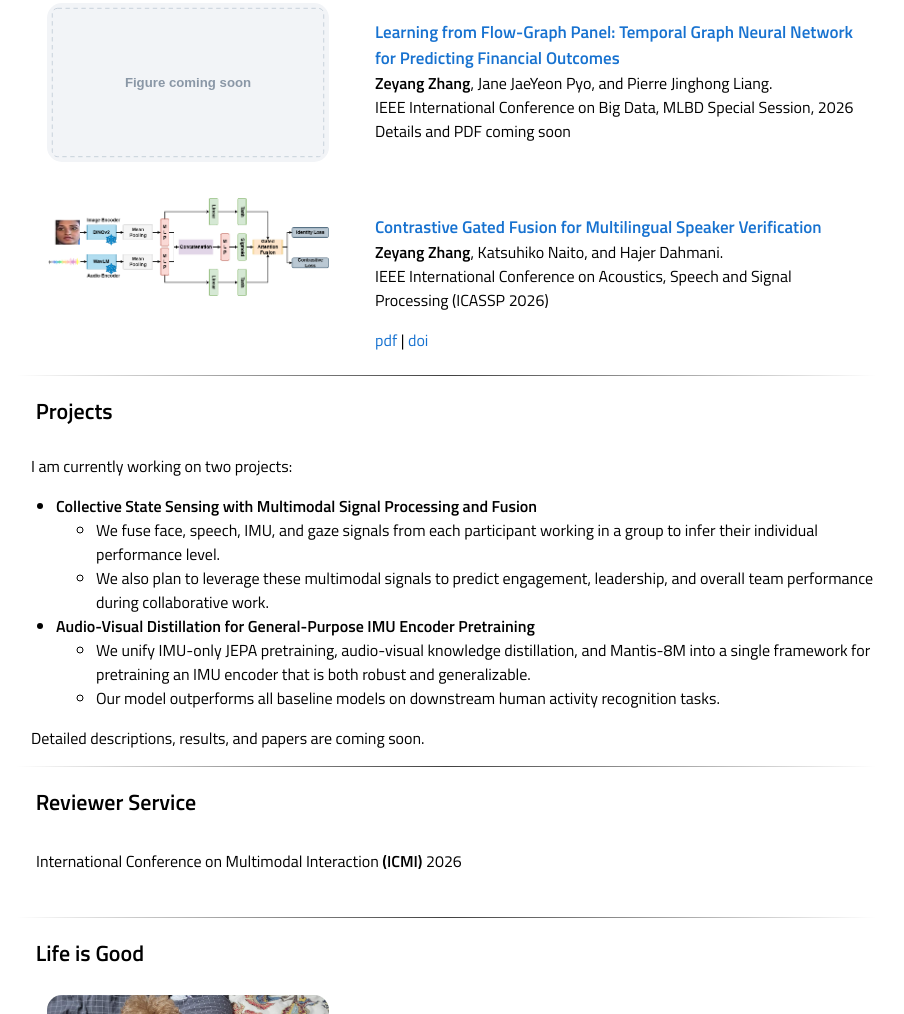
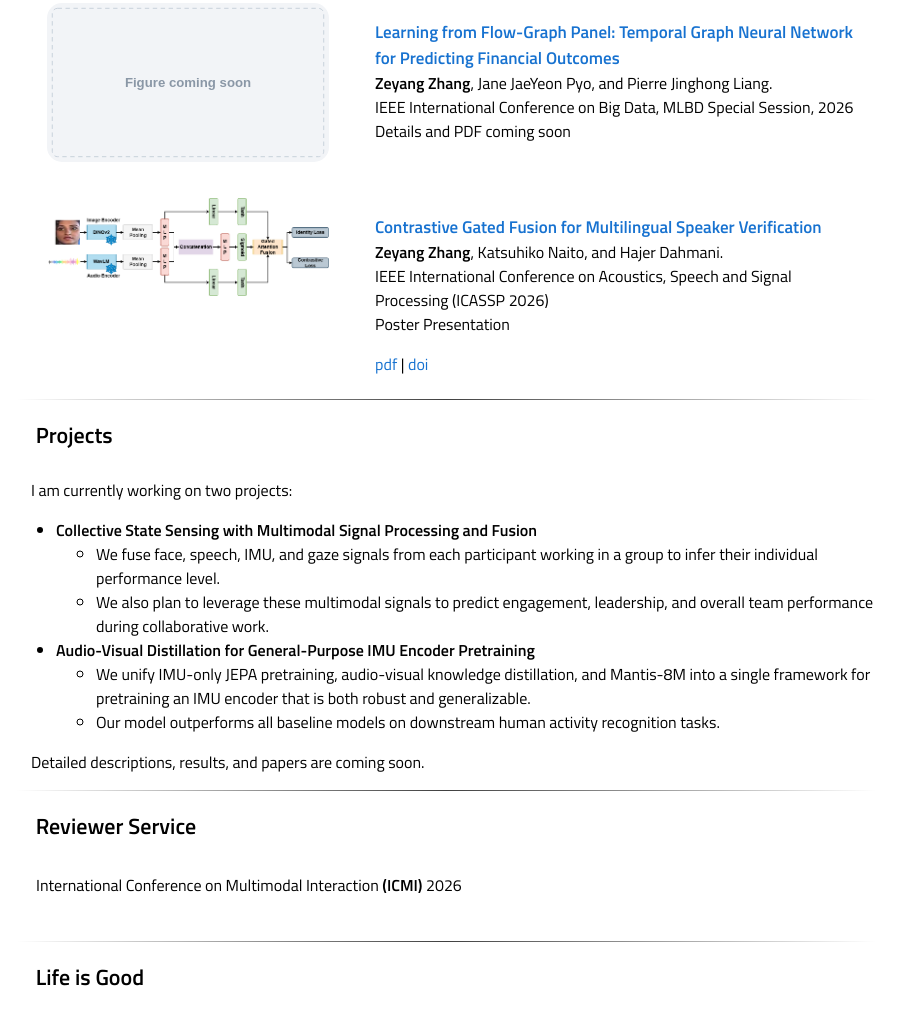
Before and after one commit to Hansuper666/zeyang-homepage, a plain HTML site: page index.html in a window 1280 px wide. Shown: the part 1661-2675 px from the top of the page, without its empty margins (194-1098 px from the left). Drawn offline with Linux system fonts and the light colour scheme.

Commit message:
Add poster presentation to ICASSP publication entry

```diff
--- a/index.html
+++ b/index.html
@@ -379,6 +379,7 @@ img {
       <heading>Contrastive Gated Fusion for Multilingual Speaker Verification</heading></a><br>
       <b>Zeyang Zhang</b>, Katsuhiko Naito, and Hajer Dahmani.<br>
       IEEE International Conference on Acoustics, Speech and Signal Processing (ICASSP 2026)<br>
+      Poster Presentation<br>
       </p>
       <div class="paper" id="cgf">
       <a href="https://ieeexplore.ieee.org/stamp/stamp.jsp?tp=&amp;arnumber=11461395">pdf</a> |
```
